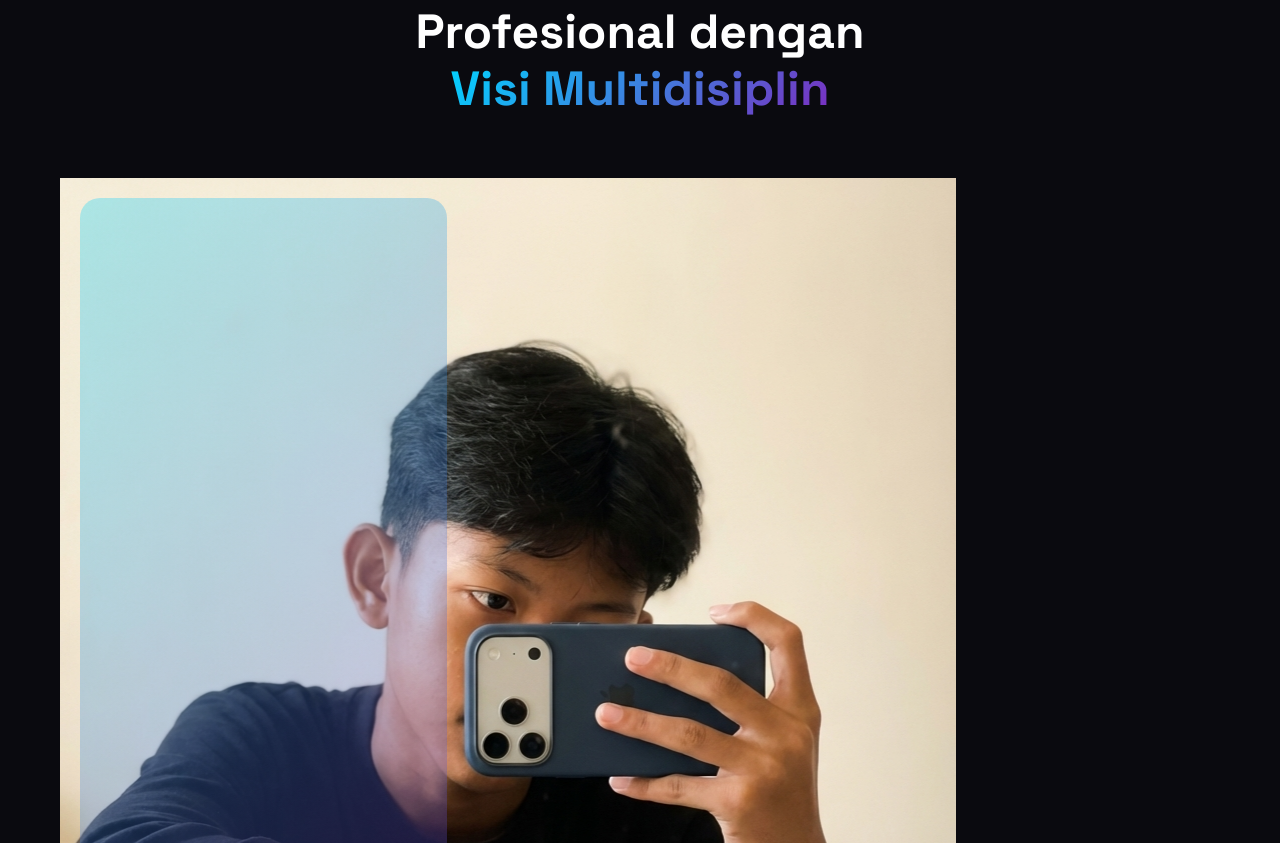
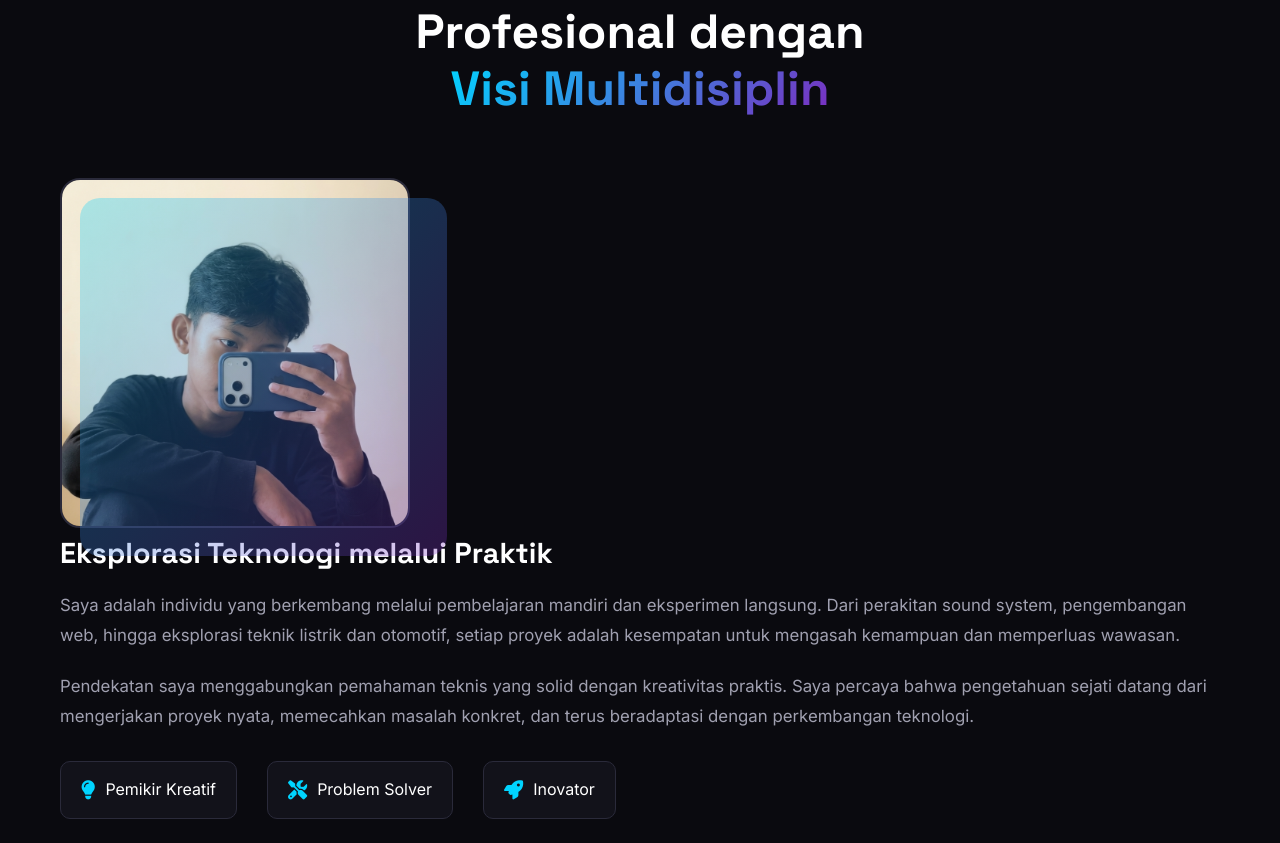
Before and after one commit to livix-ofc/ID, a plain HTML site: page index.html in a window 1280 px wide. Shown: the part 957-1800 px from the top of the page. Drawn offline with Linux system fonts and the light colour scheme.

Commit message:
Add profile image styling to styles.css

```diff
--- a/styles.css
+++ b/styles.css
@@ -1155,3 +1155,10 @@ h1, h2, h3, h4, h5, h6 {
         font-size: 1.2rem;
     }
 }
+.profile-img {
+    width: 100%;
+    height: 100%;
+    object-fit: cover;
+    border-radius: 20px;
+    border: 2px solid var(--border-color);
+}
```
